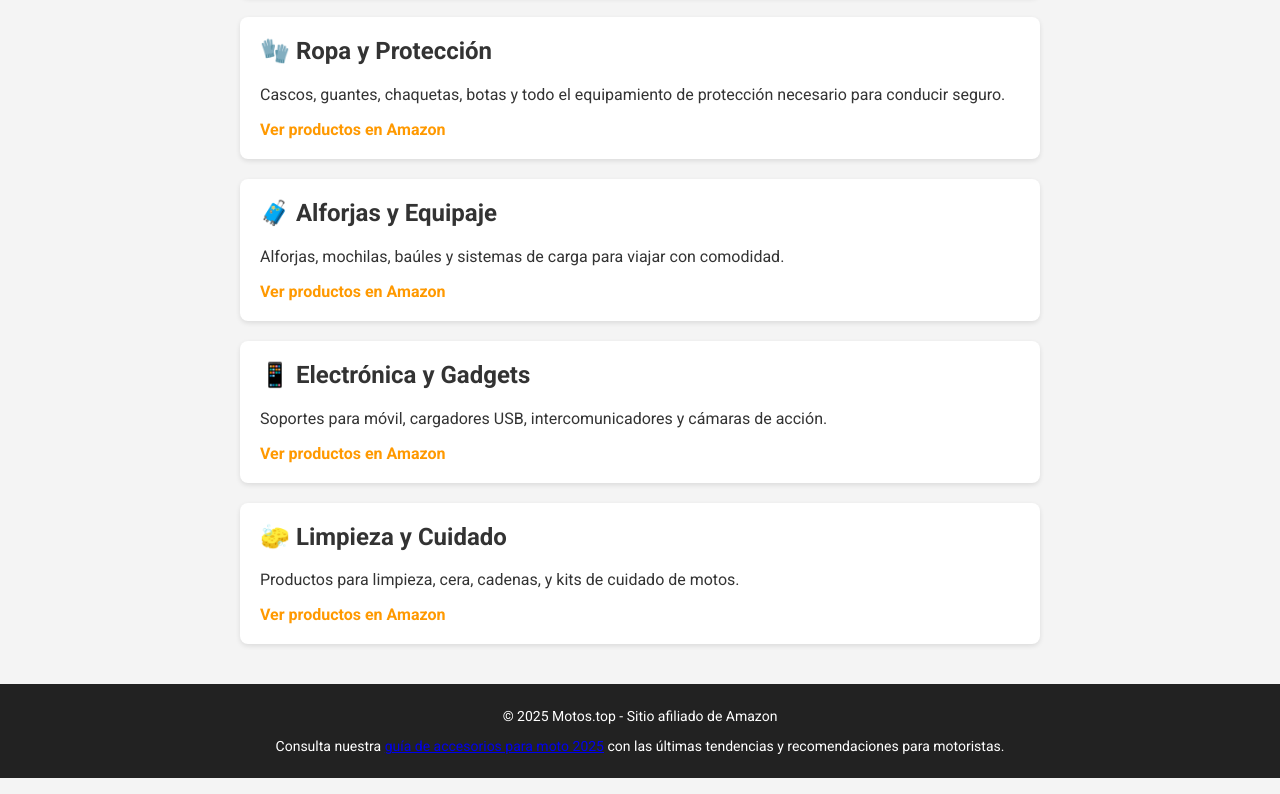
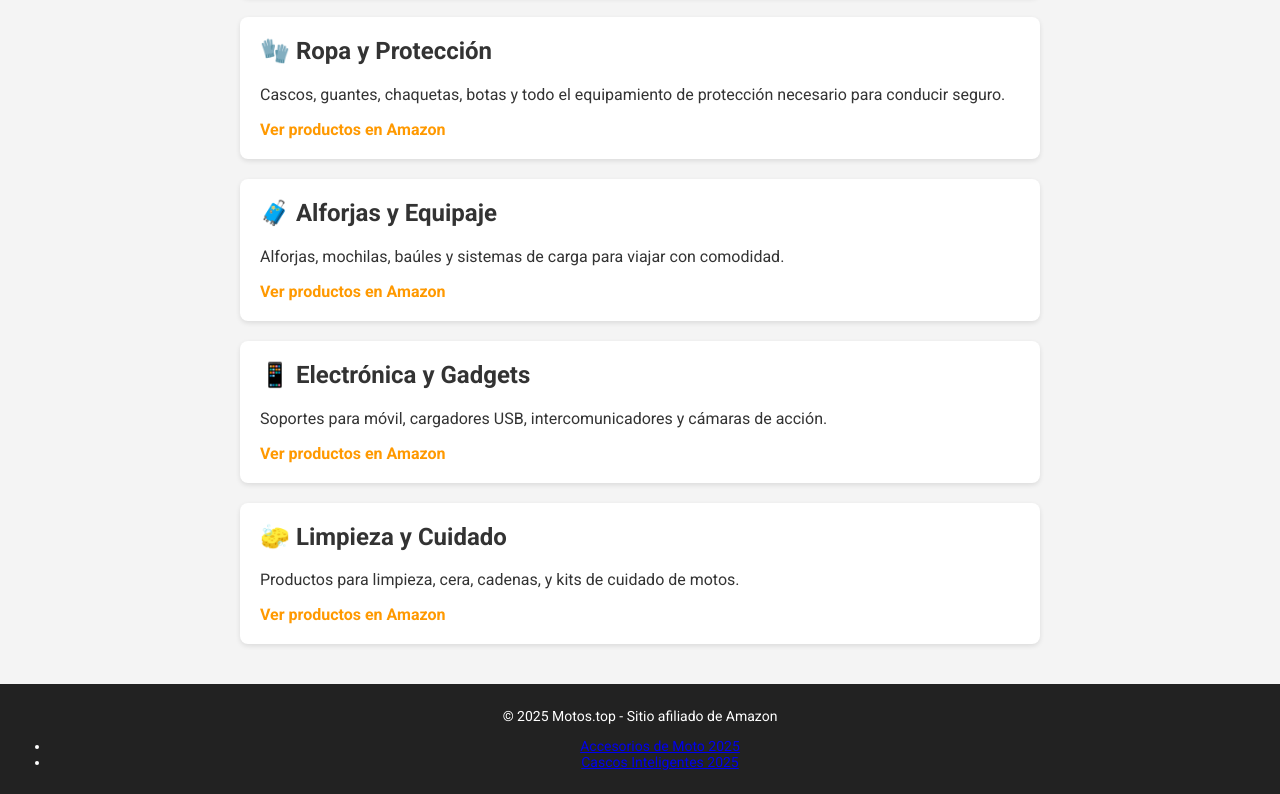
Before and after one commit to marianodav/motos.top, a plain HTML site: page index.html in a window 1280 px wide. Shown: the part 341-1135 px from the top of the page. Drawn offline with Linux system fonts and the light colour scheme.

Commit message:
Update index.html

```diff
--- a/index.html
+++ b/index.html
@@ -87,9 +87,10 @@
   </main>
   <footer>
     <p>&copy; 2025 Motos.top - Sitio afiliado de Amazon</p>
-    <p>
-      Consulta nuestra <a href="/accesorios-moto-2025.html" title="Accesorios para moto 2025">guía de accesorios para moto 2025</a> con las últimas tendencias y recomendaciones para motoristas.
-    </p>
+    <ul>
+      <li><a href="/accesorios-moto-2025.html">Accesorios de Moto 2025</a></li>
+      <li><a href="/cascos-inteligentes-2025.html">Cascos Inteligentes 2025</a></li>
+    </ul>
   </footer>
 </body>
 </html>
```
